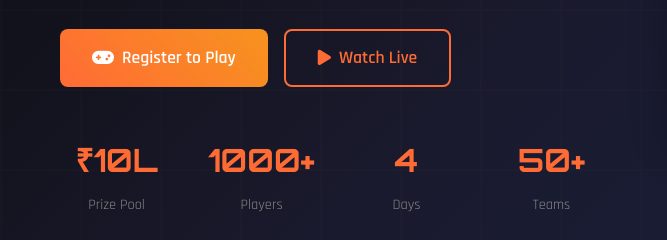
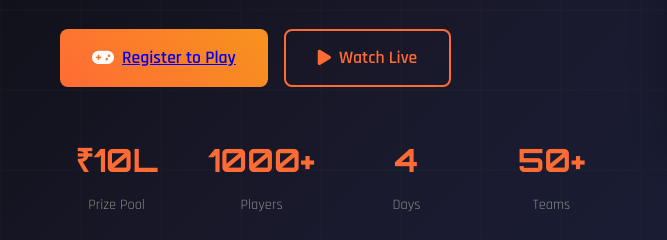
Before and after one commit to vinayreddy0803/Free-Fire-Championship_tournament, a plain HTML site: page index.html in a window 1280 px wide. Shown: the part 471-711 px from the top of the page, 0-667 px from the left. Drawn offline with Linux system fonts and the light colour scheme.

```diff
--- a/index.html
+++ b/index.html
@@ -58,8 +58,8 @@
                     <div class="hero-buttons">
                         <button class="btn-primary large">
                             <i class="fas fa-gamepad"></i>
-                           <!-- <a href="#registration">Register to Play</a></li> -->
-                            Register to Play
+                           <a href="#registration">Register to Play</a></li>
+                            <!-- Register to Play -->
                         </button>
                         <button class="btn-outline large">
                             <i class="fas fa-play"></i>
```
